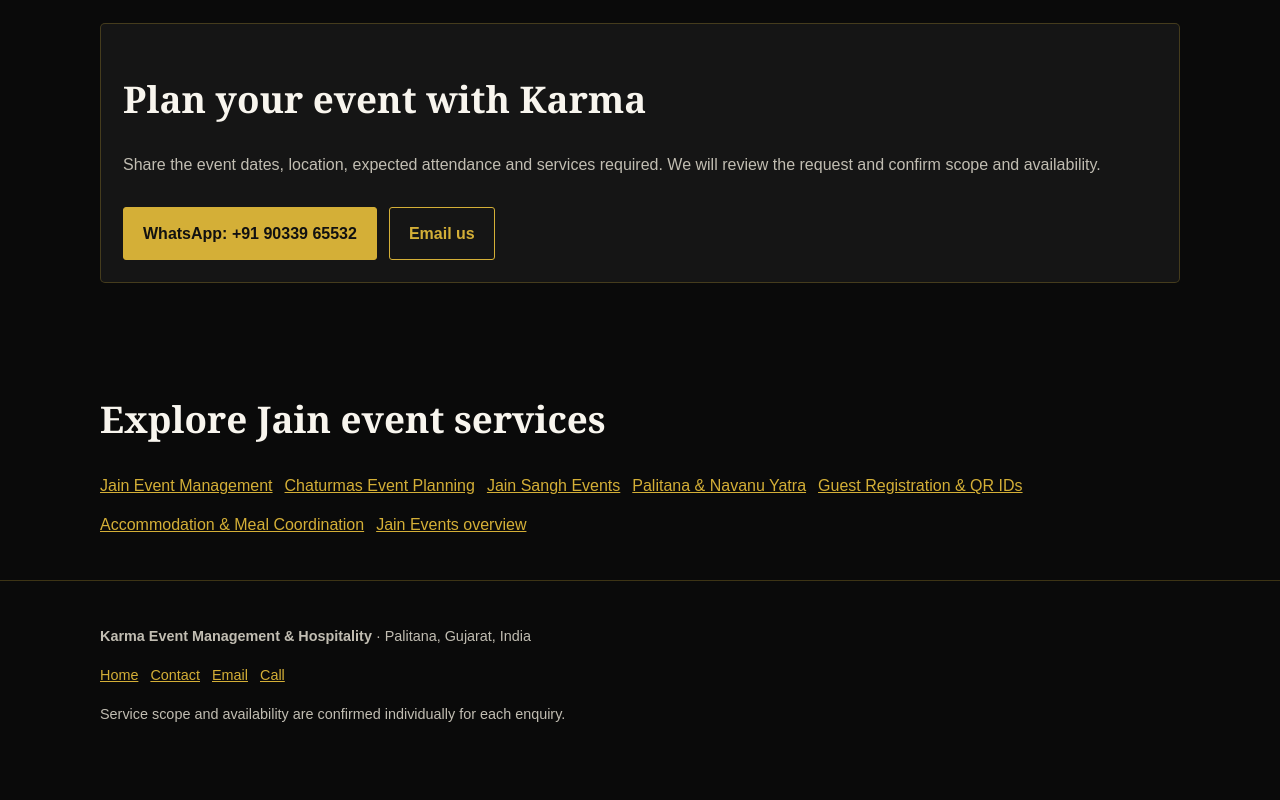
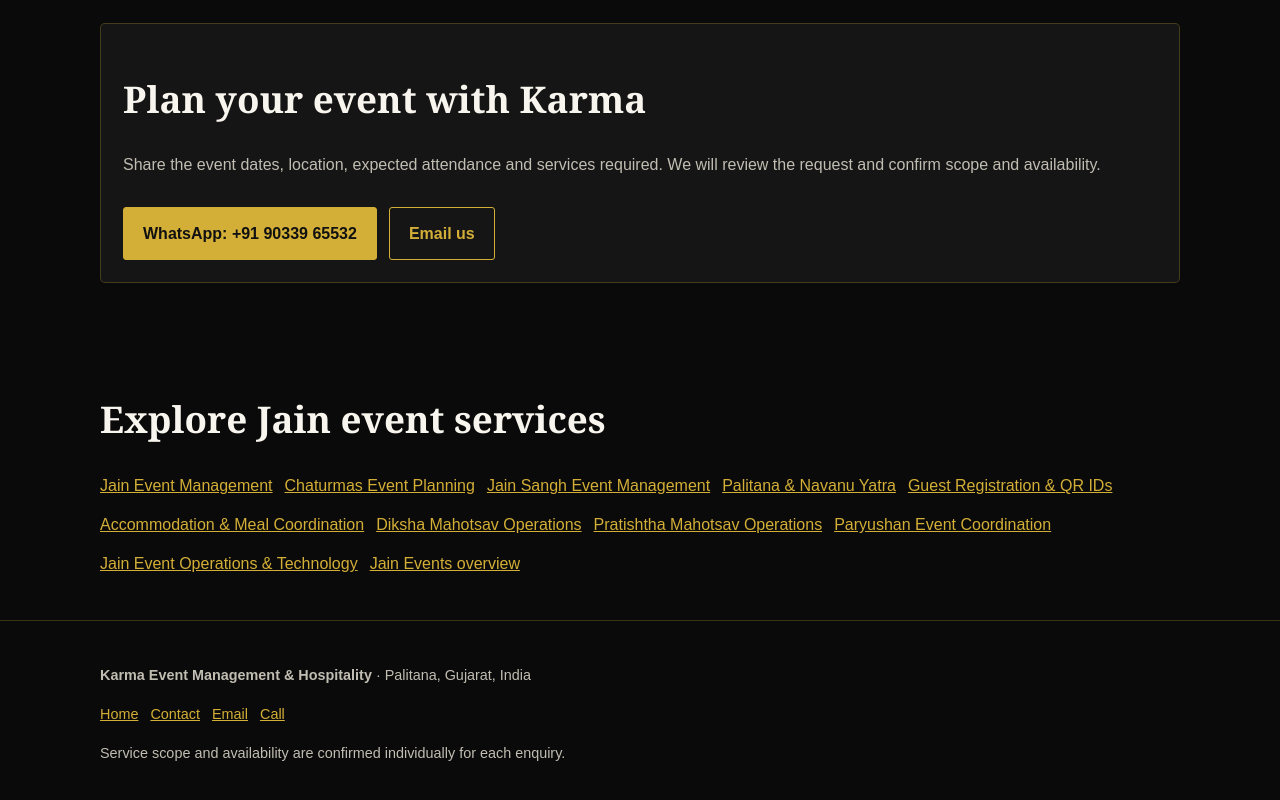
Before and after one commit to vishalsoni10/karma-new, a website: page jain-accommodation-meal-coordination.html in a window 1280 px wide. Shown: the part 2920-3720 px from the top of the page. Before the commit the page ends 3688 px from the top, so only its background shows below. Drawn offline with Linux system fonts and the light colour scheme.

Commit message:
Connect all Jain event service pages with contextual internal links

```diff
--- a/jain-accommodation-meal-coordination.html
+++ b/jain-accommodation-meal-coordination.html
@@ -38,10 +38,17 @@
 <details><summary>Can you handle group accommodation for a Palitana yatra?</summary><p class="muted">We can discuss guest counts, room lists and accommodation-provider coordination. Rooms and rates are subject to provider confirmation.</p></details>
 <details><summary>When should we contact you?</summary><p class="muted">Contact us as early as possible with dates, group size and the accommodation or meal requirements so options can be checked.</p></details></section>
 <section class="section"><div class="card"><h2>Plan your event with Karma</h2><p class="muted">Share the event dates, location, expected attendance and services required. We will review the request and confirm scope and availability.</p><div class="actions"><a class="btn primary" href="https://wa.me/919033965532">WhatsApp: +91 90339 65532</a><a class="btn" href="mailto:karmaeventsandsolution@gmail.com">Email us</a></div></div></section>
-<section class="section"><h2>Explore Jain event services</h2><div class="linkrow"><a href="/jain-event-management.html">Jain Event Management</a>
+<section class="section"><h2>Explore Jain event services</h2><div class="linkrow">
+<a href="/jain-event-management.html">Jain Event Management</a>
 <a href="/chaturmas-event-management.html">Chaturmas Event Planning</a>
-<a href="/jain-sangh-event-management.html">Jain Sangh Events</a>
+<a href="/jain-sangh-event-management.html">Jain Sangh Event Management</a>
 <a href="/palitana-yatra-management.html">Palitana & Navanu Yatra</a>
 <a href="/jain-guest-registration-management.html">Guest Registration & QR IDs</a>
-<a href="/jain-accommodation-meal-coordination.html">Accommodation & Meal Coordination</a><a href="/#jain-events">Jain Events overview</a></div></section></div></main>
+<a href="/jain-accommodation-meal-coordination.html">Accommodation & Meal Coordination</a>
+<a href="/diksha-mahotsav-management.html">Diksha Mahotsav Operations</a>
+<a href="/pratishtha-mahotsav-management.html">Pratishtha Mahotsav Operations</a>
+<a href="/paryushan-event-management.html">Paryushan Event Coordination</a>
+<a href="/jain-event-operations.html">Jain Event Operations & Technology</a>
+<a href="/#jain-events">Jain Events overview</a>
+</div></section></div></main>
 <footer><div class="wrap"><p><strong>Karma Event Management &amp; Hospitality</strong> · Palitana, Gujarat, India</p><p><a href="/">Home</a><a href="/#contact">Contact</a><a href="mailto:karmaeventsandsolution@gmail.com">Email</a><a href="tel:+919033965532">Call</a></p><p>Service scope and availability are confirmed individually for each enquiry.</p></div></footer></body></html>
```
